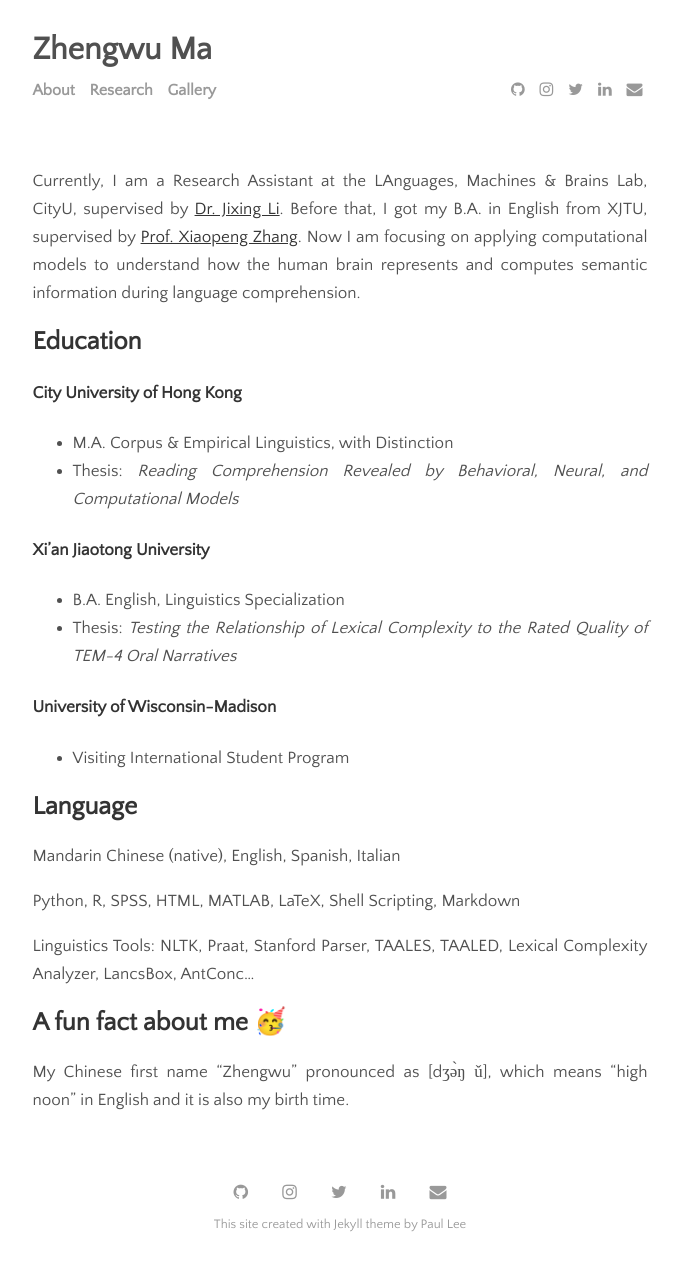
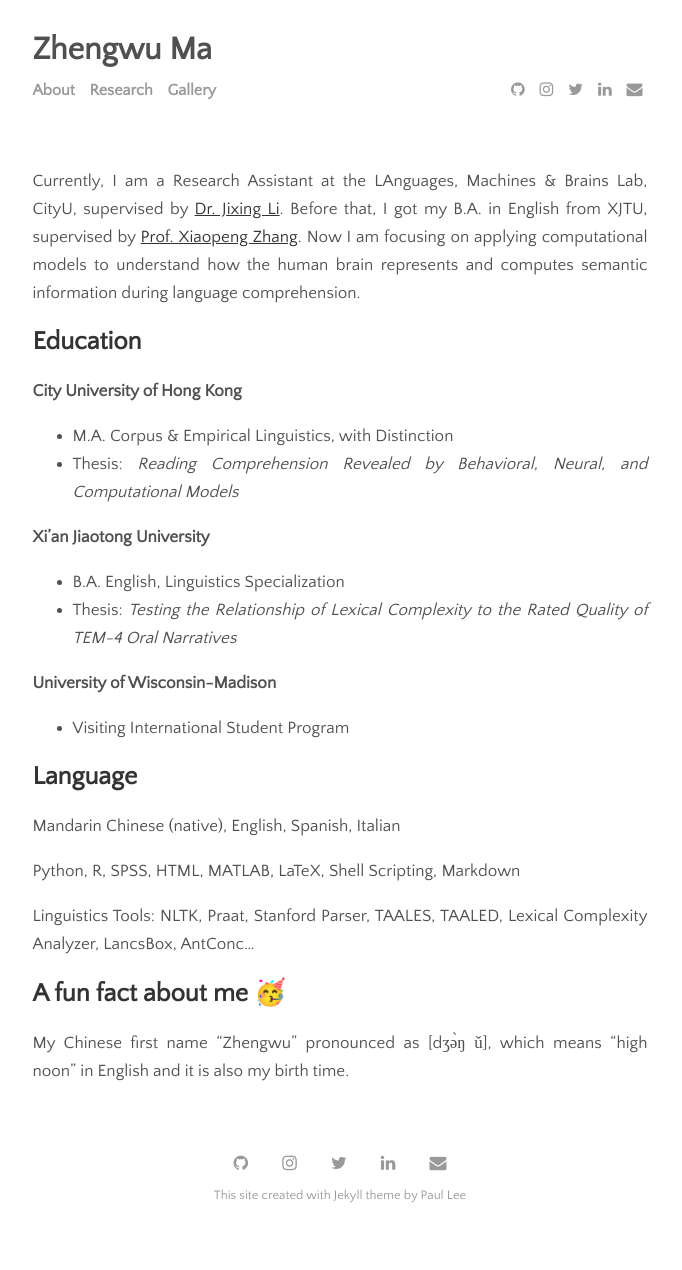
Before and after one commit to zhengwuma/zhengwuma.github.io, a Jekyll site: the page built from menu/about.md, in a window 1280 px wide. Shown: the whole page, without its empty margins (300-982 px from the left). Built offline with Jekyll 4.4.1, drawn with Linux system fonts in a browser that asks for light colours; after the commit the page ends 1241 px from its top, so only the background shows below that.

```diff
--- a/menu/about.md
+++ b/menu/about.md
@@ -8,15 +8,15 @@ Currently, I am a Research Assistant at the LAnguages, Machines & Brains Lab, Ci
 
 ## Education
 
-#### City University of Hong Kong
+__City University of Hong Kong__
 - M.A. Corpus & Empirical Linguistics, with Distinction
 - Thesis: *Reading Comprehension Revealed by Behavioral, Neural, and Computational Models*
 
-#### Xi'an Jiaotong University
+__Xi'an Jiaotong University__
 - B.A. English, Linguistics Specialization
 - Thesis: *Testing the Relationship of Lexical Complexity to the Rated Quality of TEM-4 Oral Narratives*
 
-#### University of Wisconsin-Madison
+__University of Wisconsin-Madison__
 - Visiting International Student Program
 
 ## Language
```
